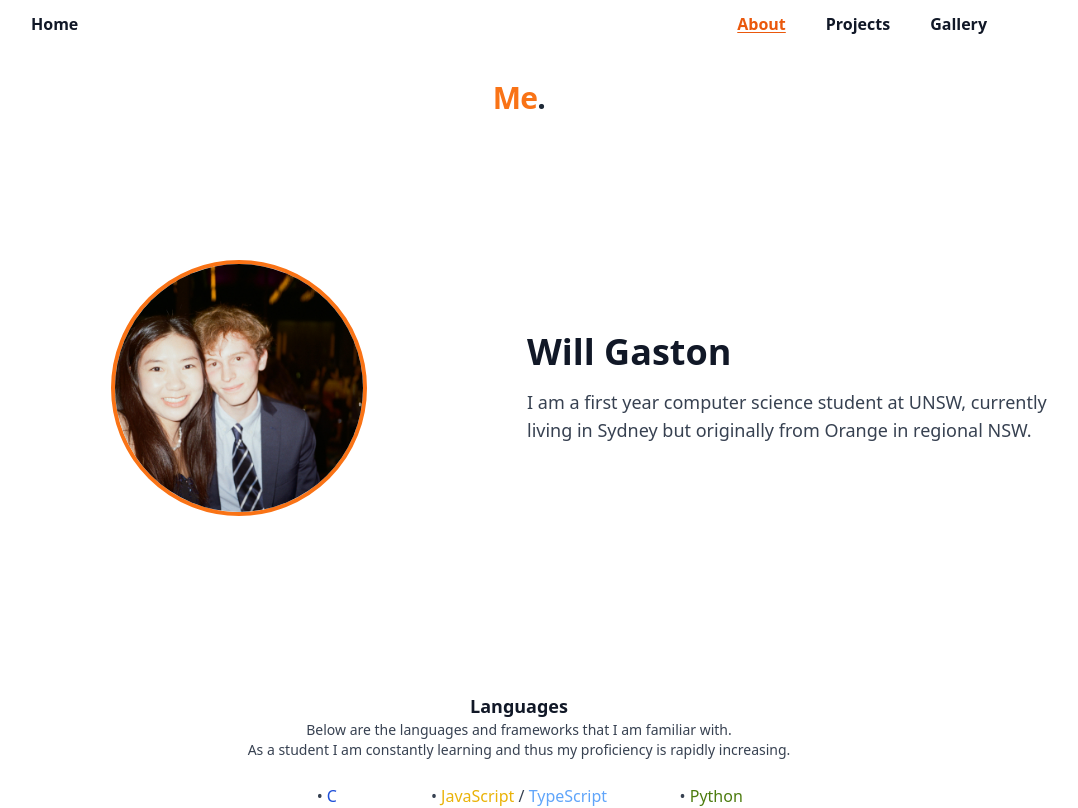
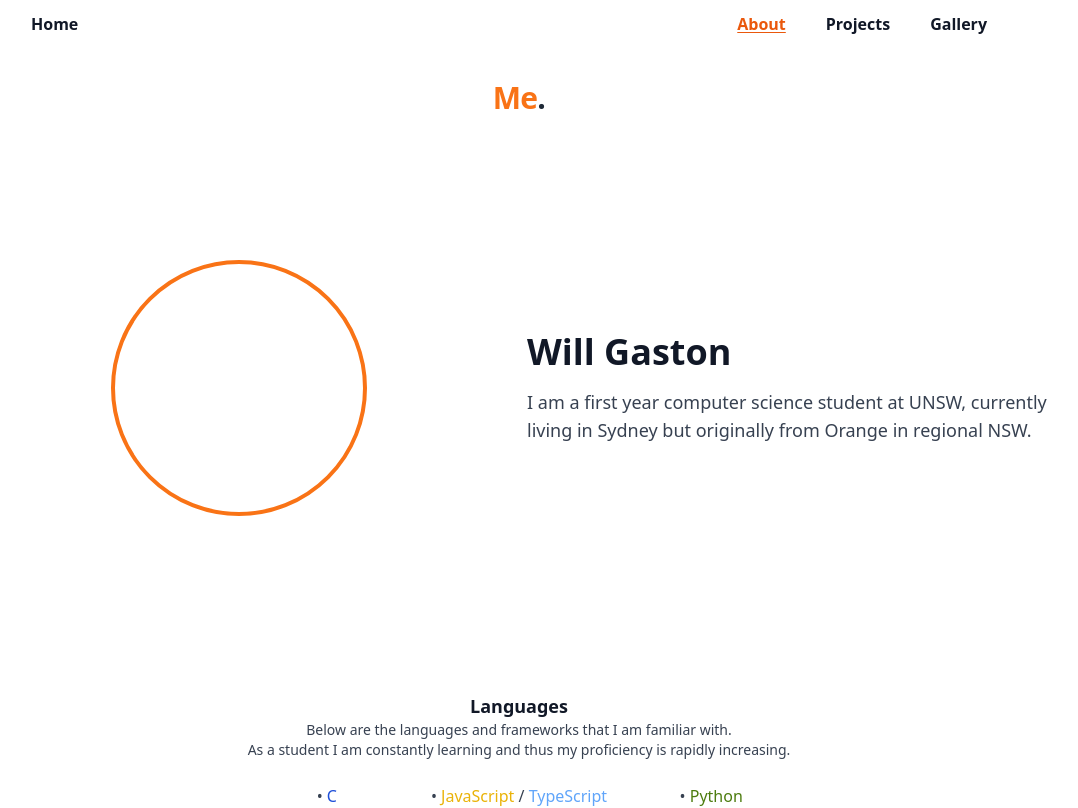
Before and after one commit to WillGaston/Website, a Next.js app: page /about in a window 1280 px wide. Shown: the top 808 px of the page, without its empty margins (121-1199 px from the left). Built offline with nearby package versions, Linux system fonts and the light colour scheme.

Commit message:
temp removed photo

```diff
--- a/app/about/page.tsx
+++ b/app/about/page.tsx
@@ -26,7 +26,7 @@ export default function Home() {
         {/* Left side with a circular image */}
         <div className="flex justify-center items-center w-1/2">
           <div className="rounded-full overflow-hidden w-64 h-64 border-solid border-4 border-orange-500">
-            <Image src="/images/me.jpg" alt="Your Photo" width = {256} height = {256} className="object-cover w-full h-full" />
+            {/* <Image src="/images/me.jpg" alt="Your Photo" width = {256} height = {256} className="object-cover w-full h-full" /> */}
           </div>
         </div>
 
```
